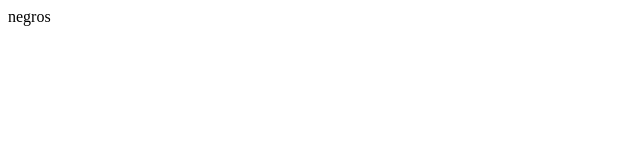
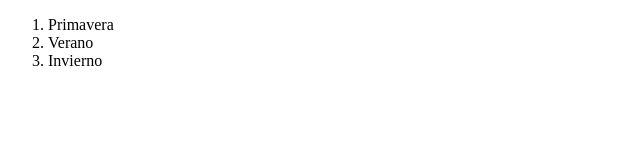
Before and after one commit to Juanfrxz/holi, a plain HTML site: page index.html in a window 1280 px wide. Shown: the whole page, without its empty margins (0-640 px from the left). Drawn offline with Linux system fonts and the light colour scheme.

Commit message:
holaaaaaaaaaa

```diff
--- a/index.html
+++ b/index.html
@@ -6,6 +6,10 @@
     <title>Document</title>
 </head>
 <body>
-    negros
+    <ol>
+        <li>Primavera</li>
+        <li>Verano</li>
+        <li>Invierno</li>
+    </ol>
 </body>
 </html>
```
